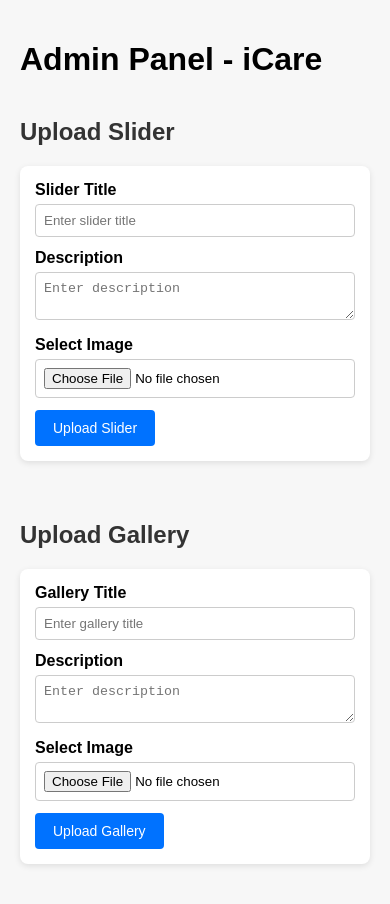
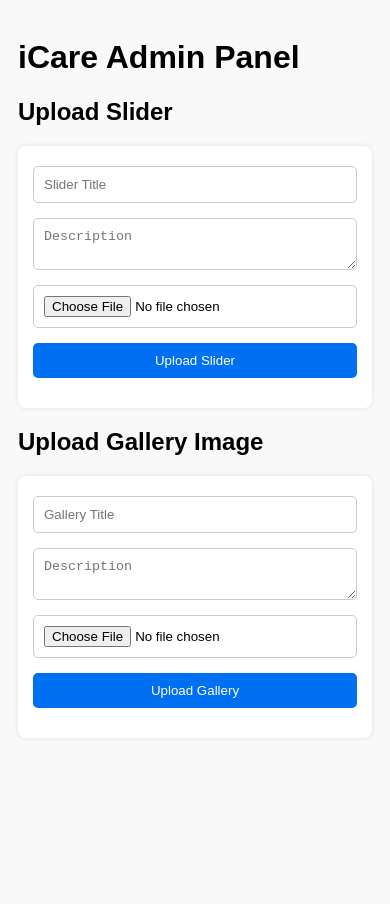
Before and after one commit to solem79/icareroofing, a website: page admin/admin.html in a window 390 px wide. After the commit the page ends 844 px from the top, so only its background shows below. Drawn offline with Linux system fonts and the light colour scheme.

Commit message:
Prepare project for minimal mobile Netlify deployment

```diff
--- a/admin/admin.html
+++ b/admin/admin.html
@@ -3,135 +3,73 @@
 <head>
   <meta charset="UTF-8">
   <meta name="viewport" content="width=device-width, initial-scale=1.0">
-  <title>Admin Panel - iCare</title>
+  <title>iCare Admin</title>
   <style>
     body {
       font-family: Arial, sans-serif;
-      padding: 20px;
-      max-width: 800px;
-      margin: auto;
-      background: #f7f7f7;
+      padding: 10px;
+      background-color: #f9f9f9;
     }
-
-    h2 {
-      color: #333;
-      margin-top: 40px;
-    }
-
+    h2 { margin-top: 20px; }
     form {
       background: #fff;
       padding: 15px;
+      margin-bottom: 20px;
       border-radius: 8px;
-      box-shadow: 0 2px 6px rgba(0,0,0,0.1);
-      margin-bottom: 20px;
+      box-shadow: 0 0 5px rgba(0,0,0,0.1);
     }
-
-    .form-group {
-      margin-bottom: 12px;
-    }
-
-    label {
+    input, textarea, button {
       display: block;
-      font-weight: bold;
-      margin-bottom: 5px;
-    }
-
-    input[type="text"],
-    textarea,
-    input[type="file"] {
       width: 100%;
-      padding: 8px;
-      border-radius: 4px;
+      margin-top: 5px;
+      margin-bottom: 15px;
+      padding: 10px;
+      border-radius: 5px;
       border: 1px solid #ccc;
       box-sizing: border-box;
     }
-
     button {
-      background-color: #0072ff;
+      background-color: #0070f3;
       color: #fff;
       border: none;
-      padding: 10px 18px;
-      border-radius: 4px;
       cursor: pointer;
-      font-size: 14px;
     }
-
     button:hover {
-      background-color: #005fcc;
+      background-color: #005bb5;
     }
-
-    .preview-container {
-      display: flex;
-      flex-wrap: wrap;
-      margin-top: 10px;
-    }
-
     .preview-container img {
       max-width: 150px;
       margin: 5px;
-      border-radius: 4px;
-      border: 1px solid #ccc;
+      border-radius: 5px;
     }
-
   </style>
 </head>
 <body>
 
-  <h1>Admin Panel - iCare</h1>
+  <h1>iCare Admin Panel</h1>
 
-  <!-- Slider Upload Form -->
+  <!-- Slider Upload -->
   <h2>Upload Slider</h2>
-  <form data-upload-type="slider"
-        data-input-id="sliderImage"
-        data-title-id="sliderTitle"
-        data-desc-id="sliderDesc"
-        data-preview-container-id="sliderPreview">
-    <div class="form-group">
-      <label for="sliderTitle">Slider Title</label>
-      <input type="text" id="sliderTitle" placeholder="Enter slider title" required />
-    </div>
-
-    <div class="form-group">
-      <label for="sliderDesc">Description</label>
-      <textarea id="sliderDesc" placeholder="Enter description" required></textarea>
-    </div>
-
-    <div class="form-group">
-      <label for="sliderImage">Select Image</label>
-      <input type="file" id="sliderImage" accept="image/*" required />
-    </div>
-
+  <form id="sliderForm" onsubmit="event.preventDefault(); uploadImage('slider', 'sliderImage', 'sliderTitle', 'sliderDesc')">
+    <input type="text" id="sliderTitle" placeholder="Slider Title" required />
+    <textarea id="sliderDesc" placeholder="Description" required></textarea>
+    <input type="file" id="sliderImage" accept="image/*" required />
     <button type="submit">Upload Slider</button>
   </form>
   <div id="sliderPreview" class="preview-container"></div>
 
-  <!-- Gallery Upload Form -->
-  <h2>Upload Gallery</h2>
-  <form data-upload-type="gallery"
-        data-input-id="galleryImage"
-        data-title-id="galleryTitle"
-        data-desc-id="galleryDesc"
-        data-preview-container-id="galleryPreview">
-    <div class="form-group">
-      <label for="galleryTitle">Gallery Title</label>
-      <input type="text" id="galleryTitle" placeholder="Enter gallery title" required />
-    </div>
-
-    <div class="form-group">
-      <label for="galleryDesc">Description</label>
-      <textarea id="galleryDesc" placeholder="Enter description" required></textarea>
-    </div>
-
-    <div class="form-group">
-      <label for="galleryImage">Select Image</label>
-      <input type="file" id="galleryImage" accept="image/*" required />
-    </div>
-
+  <!-- Gallery Upload -->
+  <h2>Upload Gallery Image</h2>
+  <form id="galleryForm" onsubmit="event.preventDefault(); uploadImage('gallery', 'galleryImage', 'galleryTitle', 'galleryDesc')">
+    <input type="text" id="galleryTitle" placeholder="Gallery Title" required />
+    <textarea id="galleryDesc" placeholder="Description" required></textarea>
+    <input type="file" id="galleryImage" accept="image/*" required />
     <button type="submit">Upload Gallery</button>
   </form>
   <div id="galleryPreview" class="preview-container"></div>
 
-  <!-- Include the upload.js script -->
+  <!-- Upload Script -->
   <script src="js/upload.js"></script>
+
 </body>
 </html>
```
Also changed, not shown: functions/uploadGallery.js (deleted, +0 -50 lines), functions/uploadSlider.js (deleted, +0 -44 lines), index.html (+1 -4 lines), js/gallery.js (deleted, +0 -27 lines), js/slider.js (deleted, +0 -29 lines).
